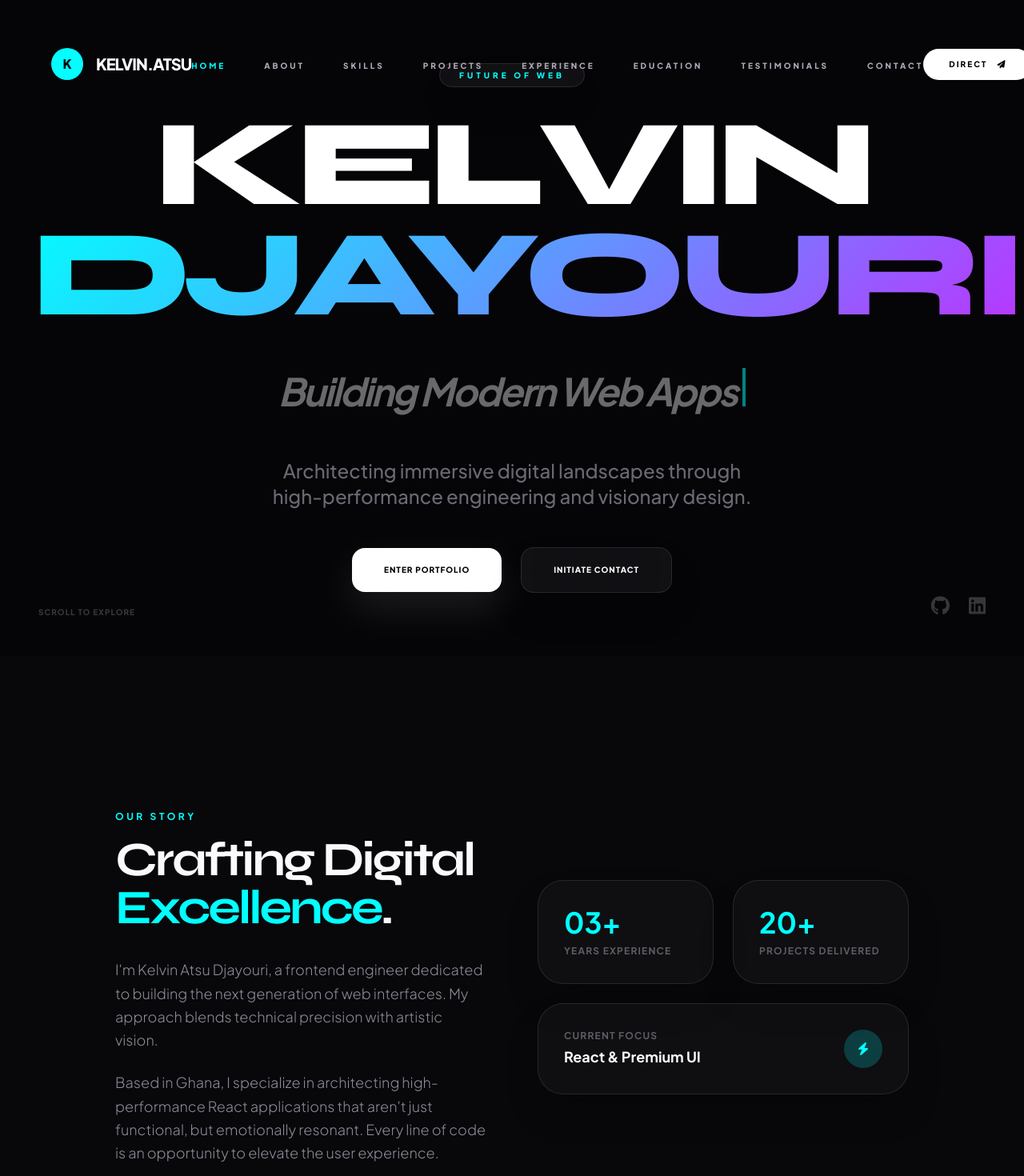
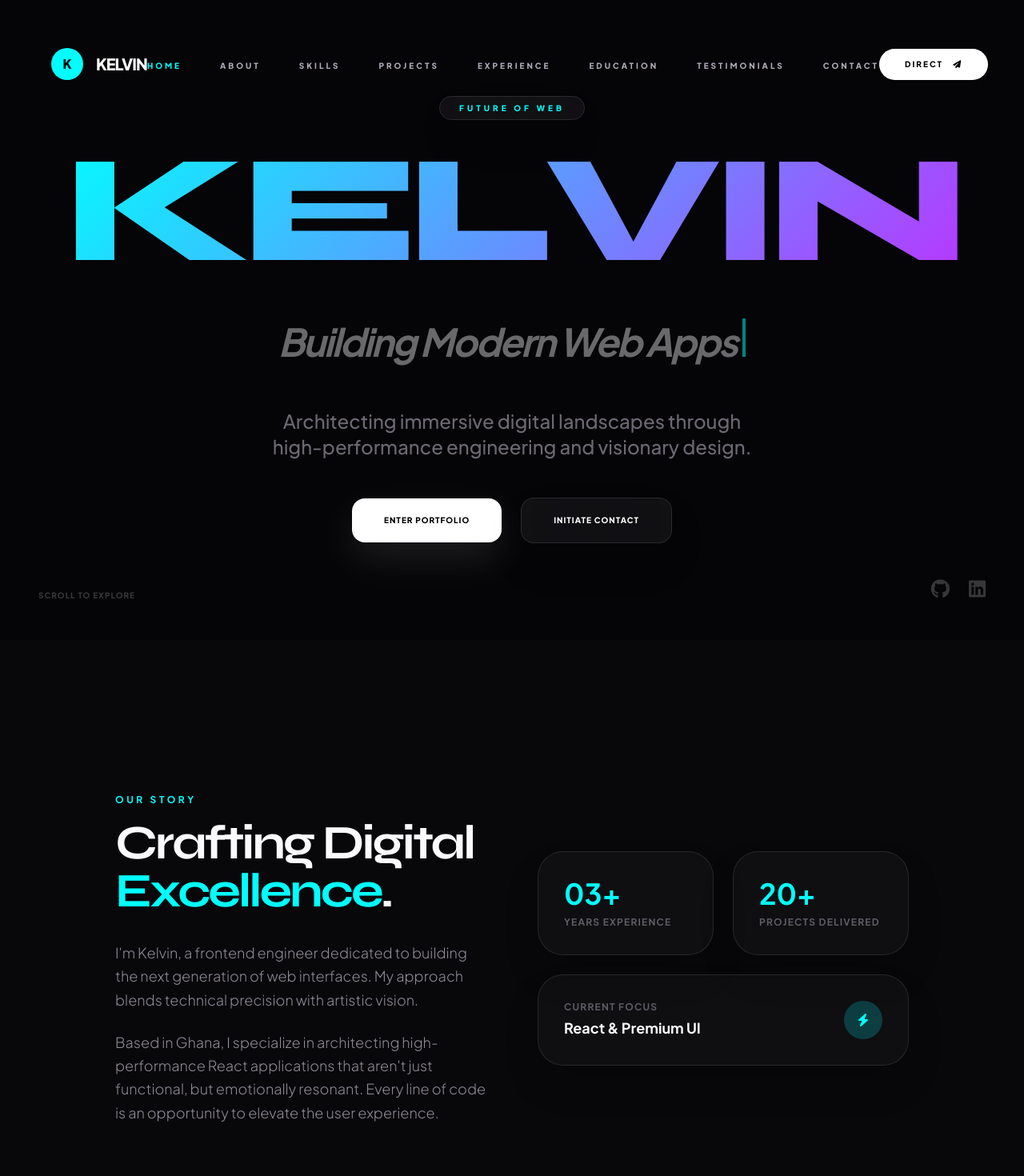
Before and after one commit to devkad09/kelvin-portfolio, a React (Vite) app: page / in a window 1280 px wide. Shown: the top 1470 px of the page at 80% size. Built offline with nearby package versions, Linux system fonts and the light colour scheme; the HTML template or start-up script is replaced by a standard one.

Commit message:
Update branding to use only 'Kelvin'

```diff
--- a/index.html
+++ b/index.html
@@ -3,11 +3,11 @@
   <head>
     <meta charset="UTF-8" />
     <meta name="viewport" content="width=device-width, initial-scale=1.0" />
-    <title>Kelvin Atsu Djayouri — Frontend Developer Portfolio</title>
-    <meta name="description" content="Portfolio of Kelvin Atsu Djayouri — Frontend Developer crafting modern, responsive web experiences with React, Tailwind, and clean UI design." />
-    <meta name="author" content="Kelvin Atsu Djayouri" />
+    <title>Kelvin — Frontend Developer</title>
+    <meta name="description" content="Portfolio of Kelvin — Frontend Developer crafting modern, responsive web experiences with React, Tailwind, and clean UI design." />
+    <meta name="author" content="Kelvin" />
 
-    <meta property="og:title" content="Kelvin Atsu Djayouri — Frontend Developer" />
+    <meta property="og:title" content="Kelvin — Frontend Developer" />
     <meta property="og:description" content="Crafting digital experiences with React, Tailwind & modern frontend tools." />
     <meta property="og:type" content="website" />
 
--- a/src/components/portfolio/About.tsx
+++ b/src/components/portfolio/About.tsx
@@ -11,7 +11,7 @@ export const About = () => {
             </h2>
             <div className="space-y-6 text-muted-foreground/80 leading-relaxed text-lg font-light">
               <p>
-                I'm Kelvin Atsu Djayouri, a frontend engineer dedicated to building the next generation of web interfaces. My approach blends technical precision with artistic vision.
+                I'm Kelvin, a frontend engineer dedicated to building the next generation of web interfaces. My approach blends technical precision with artistic vision.
               </p>
               <p>
                 Based in Ghana, I specialize in architecting high-performance React applications that aren't just functional, but emotionally resonant. Every line of code is an opportunity to elevate the user experience.
--- a/src/components/portfolio/Footer.tsx
+++ b/src/components/portfolio/Footer.tsx
@@ -22,7 +22,7 @@ export const Footer = () => {
         </div>
 
         <div className="text-xs text-muted-foreground/40 text-center md:text-right font-medium tracking-widest uppercase">
-          © {new Date().getFullYear()} Kelvin Atsu Djayouri. <br />
+          © {new Date().getFullYear()} Kelvin. <br />
           All Rights Reserved.
         </div>
 
--- a/src/components/portfolio/Hero.tsx
+++ b/src/components/portfolio/Hero.tsx
@@ -51,11 +51,9 @@ export const Hero = () => {
 
         <h1
           className="font-black leading-[0.9] tracking-[-0.06em] uppercase mb-12 reveal px-4"
-          style={{ fontSize: "clamp(3.5rem, 12vw, 11rem)" }}
+          style={{ fontSize: "clamp(4rem, 15vw, 15rem)" }}
         >
-           <span className="text-white">Kelvin</span>
-           <br />
-           <span className="gradient-text">Djayouri</span>
+           <span className="gradient-text">Kelvin</span>
         </h1>
 
         <div className="max-w-4xl mx-auto reveal" style={{ transitionDelay: "200ms" }}>
--- a/src/components/portfolio/Navbar.tsx
+++ b/src/components/portfolio/Navbar.tsx
@@ -46,7 +46,7 @@ export const Navbar = () => {
       <nav className={`container-narrow flex items-center justify-between px-8 md:px-16 transition-all duration-700 ${scrolled ? "h-20 bg-black/40 backdrop-blur-3xl border border-white/5 rounded-full shadow-2xl" : "h-20 bg-transparent"}`}>
         <button onClick={() => go("home")} className="group flex items-center gap-4">
           <div className="w-10 h-10 rounded-full bg-primary flex items-center justify-center text-primary-foreground font-black transform transition-transform group-hover:rotate-[360deg] duration-1000">K</div>
-          <span className="text-white font-black tracking-[-0.05em] text-xl hidden sm:block">KELVIN.ATSU</span>
+          <span className="text-white font-black tracking-[-0.05em] text-xl hidden sm:block uppercase">KELVIN</span>
         </button>
 
         <ul className="hidden lg:flex items-center gap-12">
```
